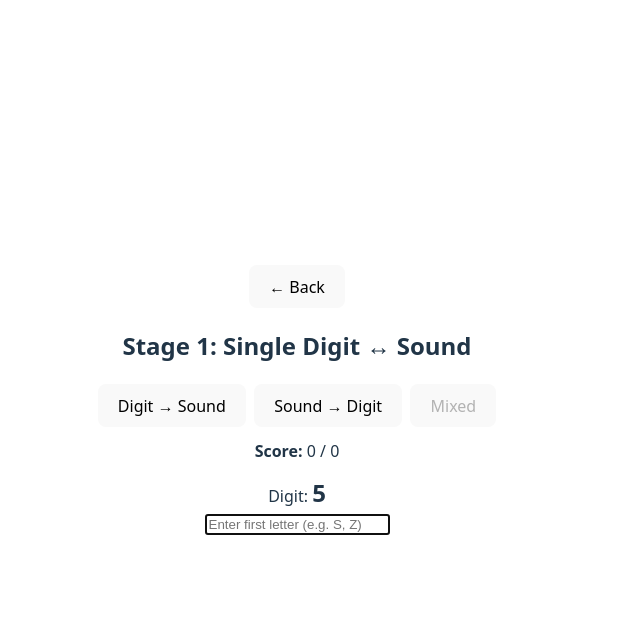
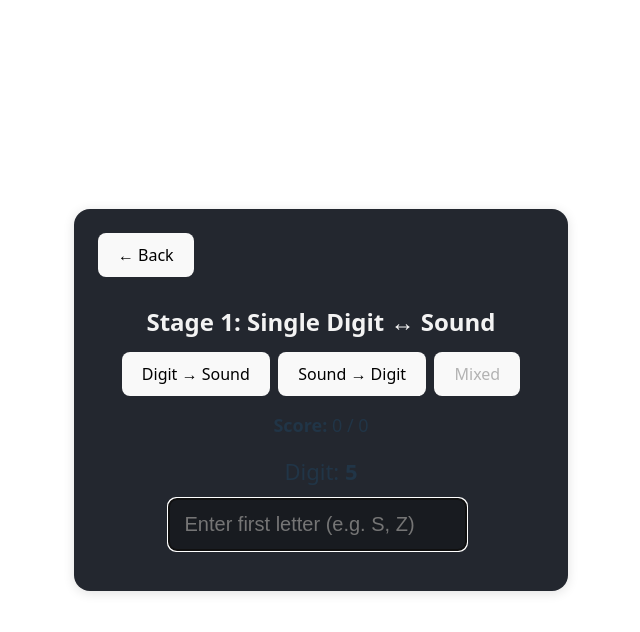
Before and after one commit to YaswanthDasamandam/MemoryApp, a React (Vite) app in the folder memory-app/: page / in a window 1280 px wide. Both pictures are taken after a click on the button "Stage 1: Single Digit ↔ Sound". Shown: the top 632 px of the page, without its empty margins (343-983 px from the left). Built offline with nearby package versions, Linux system fonts and the light colour scheme.

Commit message:
UI changes for Stage 1 and 2 Practice mode

```diff
--- a/memory-app/src/App.jsx
+++ b/memory-app/src/App.jsx
@@ -184,6 +184,20 @@ function getMajorSystemDigits(word) {
   return digits.join('');
 }
 
+// Shared card style for practice/edit screens
+const cardStyle = {
+  maxWidth: 500,
+  margin: '32px auto',
+  width: '100%',
+  background: '#23272f',
+  borderRadius: 16,
+  boxShadow: '0 2px 12px rgba(0,0,0,0.12)',
+  padding: 24,
+  display: 'flex',
+  flexDirection: 'column',
+  alignItems: 'center',
+};
+
 function Stage1Practice({ onBack, getStats, setStats }) {
   const [mode, setMode] = useState('mixed'); // or 'sound-to-digit' or 'digit-to-sound'
   const [question, setQuestion] = useState(generateQuestion('mixed'));
@@ -259,20 +273,21 @@ function Stage1Practice({ onBack, getStats, setStats }) {
     }, 1200);
   }
 
-  function handleInputChange(e) {
-    const value = e.target.value;
-    setUserAnswer(value);
-    let qMode = mode === 'mixed' ? currentMode : mode;
-    if (value.length === 1) {
-      validateAnswer(value);
-    }
+  function handleInputChange(v) {
+    setUserAnswer(v);
+    setFeedback('');
+  }
+
+  function handleSubmit() {
+    if (!userAnswer.trim()) return;
+    validateAnswer(userAnswer);
   }
 
   return (
-    <div>
-      <button onClick={onBack}>← Back</button>
-      <h2>Stage 1: Single Digit ↔ Sound</h2>
-      <div style={{ marginBottom: 12 }}>
+    <div style={cardStyle}>
+      <button onClick={onBack} style={{ alignSelf: 'flex-start', marginBottom: 8 }}>← Back</button>
+      <h2 style={{ color: '#f3f3f3', marginBottom: 12 }}>Stage 1: Single Digit ↔ Sound</h2>
+      <div style={{ marginBottom: 16 }}>
         <button onClick={() => handleModeChange('digit-to-sound')} disabled={mode === 'digit-to-sound'}>
           Digit → Sound
         </button>
@@ -283,39 +298,29 @@ function Stage1Practice({ onBack, getStats, setStats }) {
           Mixed
         </button>
       </div>
-      <div style={{ marginBottom: 12 }}>
+      <div style={{ marginBottom: 16, fontSize: 18 }}>
         <b>Score:</b> {score.correct} / {score.total}
       </div>
-      <form onSubmit={e => e.preventDefault()}>
-        {(mode === 'digit-to-sound' || (mode === 'mixed' && currentMode === 'digit-to-sound')) ? (
-          <div>
-            <div>Digit: <b style={{ fontSize: 24 }}>{question.digit}</b></div>
-            <input
-              type="text"
-              placeholder="Enter first letter (e.g. S, Z)"
-              value={userAnswer}
-              onChange={handleInputChange}
-              maxLength={1}
-              ref={inputRef}
-              autoFocus
-            />
-          </div>
+      <div style={{ fontSize: 22, marginBottom: 10 }}>
+        {mode === 'digit-to-sound' || (mode === 'mixed' && currentMode === 'digit-to-sound') ? (
+          <>
+            Digit: <b>{question.digit}</b>
+          </>
         ) : (
-          <div>
-            <div>Sound: <b style={{ fontSize: 24 }}>{question.sound}</b></div>
-            <input
-              type="text"
-              placeholder="Enter digit (0-9)"
-              value={userAnswer}
-              onChange={handleInputChange}
-              maxLength={1}
-              ref={inputRef}
-              autoFocus
-            />
-          </div>
+          <>
+            Sound: <b>{question.sound}</b>
+          </>
         )}
-      </form>
-      {feedback && <div style={{ marginTop: 10, fontWeight: 'bold' }}>{feedback}</div>}
+      </div>
+      <WordInputBox
+        inputValue={userAnswer}
+        setInputValue={handleInputChange}
+        onSubmit={handleSubmit}
+        inputRef={inputRef}
+        placeholder={mode === 'digit-to-sound' || (mode === 'mixed' && currentMode === 'digit-to-sound') ? 'Enter first letter (e.g. S, Z)' : 'Enter digit (0-9)'}
+        asForm={true}
+      />
+      {feedback && <div style={{ marginBottom: 8, fontWeight: 'bold', color: '#fff' }}>{feedback}</div>}
     </div>
   );
 }
@@ -753,10 +758,10 @@ function Stage2Practice({ onBack, getWords, setWords, showNotification }) {
   if (!currentNum) return null;
 
   return (
-    <div>
-      <button onClick={onBack}>← Back</button>
-      <h2>Stage 2 Practice: Number → Word</h2>
-      <div style={{ marginBottom: 12 }}>
+    <div style={cardStyle}>
+      <button onClick={onBack} style={{ alignSelf: 'flex-start', marginBottom: 8 }}>← Back</button>
+      <h2 style={{ color: '#f3f3f3', marginBottom: 12 }}>Stage 2 Practice: Number → Word</h2>
+      <div style={{ marginBottom: 16, fontSize: 18 }}>
         <b>Score:</b> {score.correct} / {score.total}
       </div>
       <div style={{ fontSize: 22, marginBottom: 10 }}>
@@ -770,7 +775,7 @@ function Stage2Practice({ onBack, getWords, setWords, showNotification }) {
         placeholder="Type a word you associate with this number"
         asForm={true}
       />
-      {feedback && <div style={{ marginBottom: 8, fontWeight: 'bold' }}>{feedback}</div>}
+      {feedback && <div style={{ marginBottom: 8, fontWeight: 'bold', color: '#fff' }}>{feedback}</div>}
     </div>
   );
 }
```
